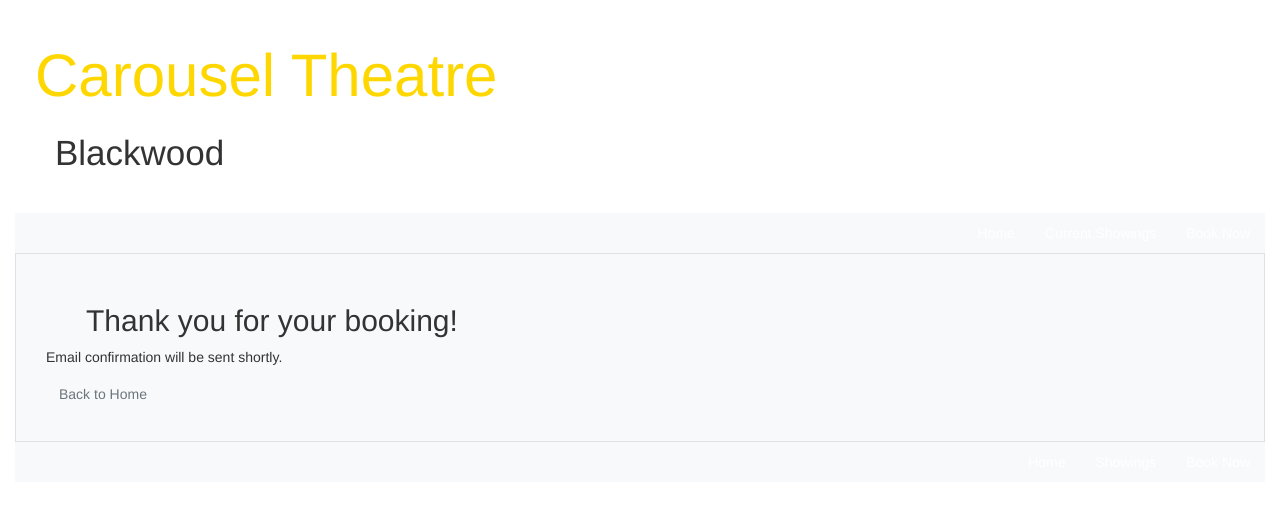
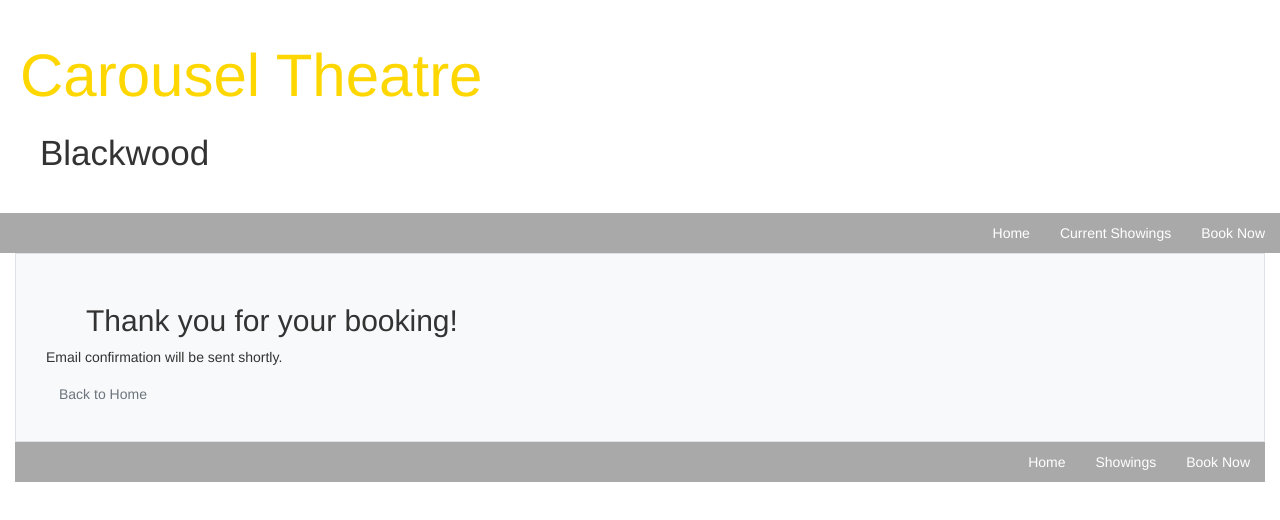
Before and after one commit to LaylMH40/Project-1-Carousel-Theatre, a plain HTML site: page assets/thankyou.html in a window 1280 px wide. Drawn offline with nearby package versions, Linux system fonts and the light colour scheme; files that its build step writes are made by us from their sources.

Commit message:
navbar bug (not stretching across screen) fixed, removed a div with class=container-fluid from all html docs

```diff
--- a/assets/thankyou.html
+++ b/assets/thankyou.html
@@ -11,18 +11,17 @@
     <link rel="stylesheet" href="https://cdnjs.cloudflare.com/ajax/libs/twitter-bootstrap/3.3.7/css/bootstrap.min.css">
     <link rel="stylesheet" href="https://cdnjs.cloudflare.com/ajax/libs/font-awesome/5.15.4/css/all.min.css">
     <script src="https://kit.fontawesome.com/1a530e2cb8.js" crossorigin="anonymous"></script>
-    <link rel="stylesheet" href="assets/css/styles.css">
+    <link rel="stylesheet" href="css/styles.css">
     <title>Carousel Theatre - Thank you!</title>
 </head>
 
 <body>
     <header>
-        <div class="container-fluid">
         <div class="page-header">
         <h1 class="display-1">Carousel Theatre</h1>
         <h2 class="display-4">Blackwood</h2>
         </div>
-        <nav class="bg-light">
+        <nav class="navbar-style">
             <ul class="nav justify-content-end">
                 <li class="nav-item">
                     <a class="nav-link active" aria-current="page" href="index.html">Home</a>
@@ -35,7 +34,6 @@
                 </li>
             </ul>
         </nav>
-        </div>
     </header>
 
     <section class="thank-you">
@@ -59,7 +57,7 @@
 
     <footer>
         <div class="container-fluid">
-            <nav class="bg-light">
+            <nav class="navbar-style">
                 <ul class="nav justify-content-end">
                     <li class="nav-item">
                         <a class="nav-link active" aria-current="page" href="index.html">Home</a>
```
Also changed, not shown: assets/booking.html (+0 -2 lines), assets/index.html (+0 -4 lines), assets/showings.html (+0 -2 lines).
